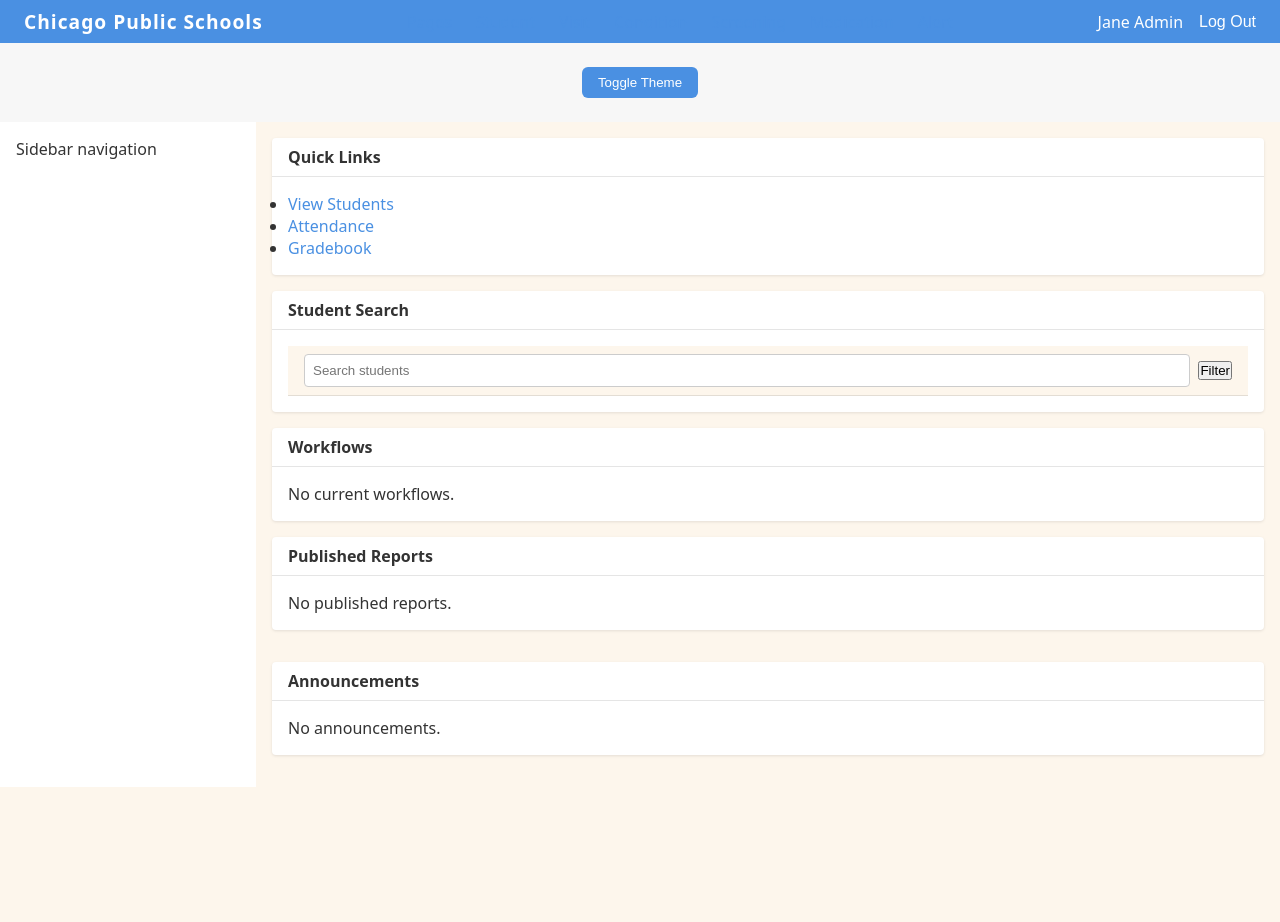
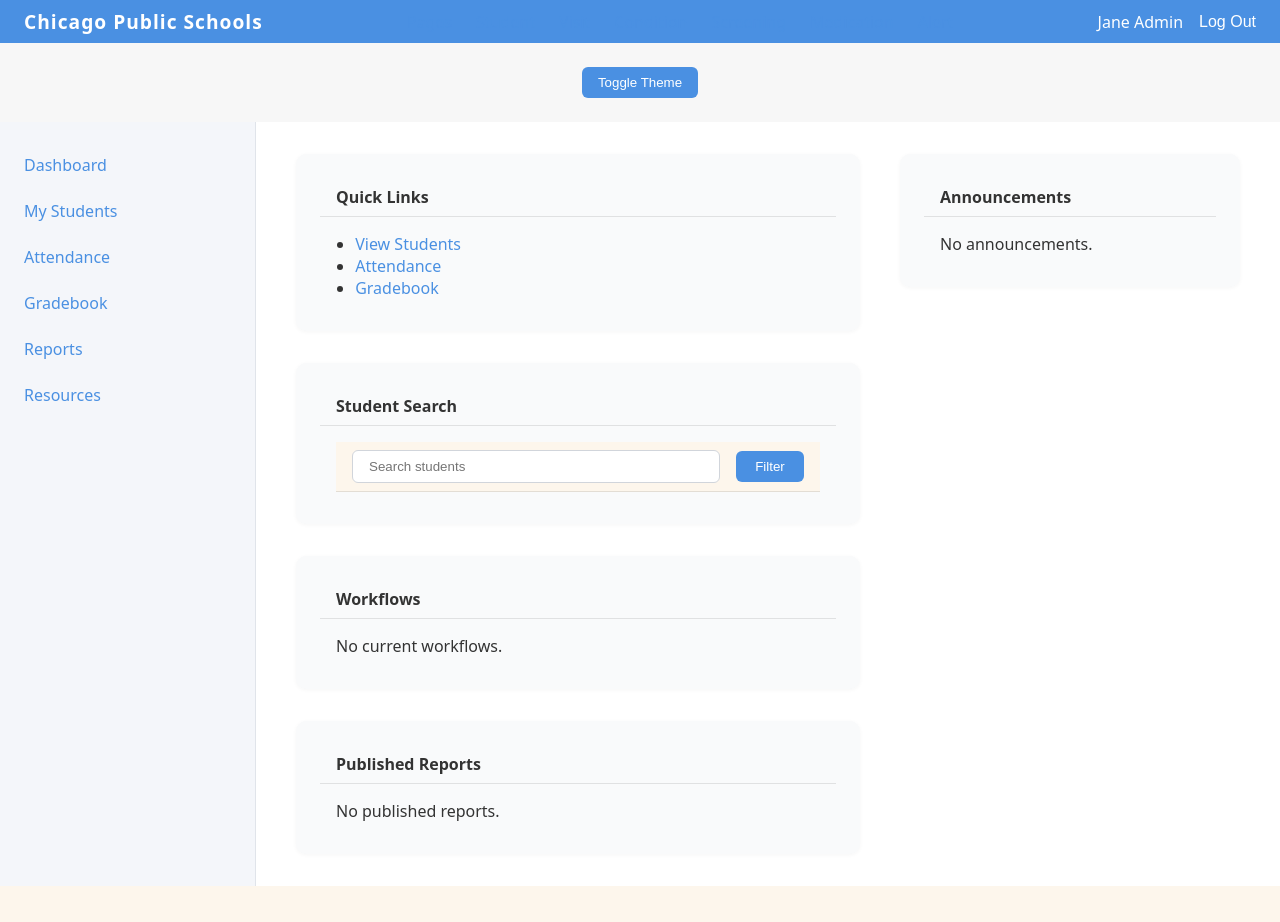
Before and after one commit to ElijahLuis/aspen-redesign, a website: page prototype/pages/home.html in a window 1280 px wide. Drawn offline with Linux system fonts and the light colour scheme.

Commit message:
sidebar and main widget layout adjustment

```diff
--- a/prototype/pages/home.html
+++ b/prototype/pages/home.html
@@ -46,70 +46,54 @@
       </div>
 
     <div class="layout-grid">
-      <aside class="layout-grid__sidebar sidebar">
-        <!-- placeholder sidebar -->
-        <p>Sidebar navigation</p>
+      <aside class="layout-grid__sidebar sidebar" style="background: #f4f6fa; min-width: 220px; max-width: 260px; padding: 2rem 1rem 2rem 1.5rem; border-right: 1px solid #e0e4ea;">
+        <nav aria-label="Sidebar navigation">
+          <ul style="list-style: none; padding: 0; margin: 0; display: flex; flex-direction: column; gap: 1.5rem;">
+            <li><a href="#" class="sidebar-link">Dashboard</a></li>
+            <li><a href="#" class="sidebar-link">My Students</a></li>
+            <li><a href="#" class="sidebar-link">Attendance</a></li>
+            <li><a href="#" class="sidebar-link">Gradebook</a></li>
+            <li><a href="#" class="sidebar-link">Reports</a></li>
+            <li><a href="#" class="sidebar-link">Resources</a></li>
+          </ul>
+        </nav>
       </aside>
 
-      <main class="layout-grid__main main-panel">
-        <div class="main-grid">
-          <div class="main-grid__left">
-            <section class="widget mb-4">
-              <div class="widget__header">
-                <h2 class="widget__title">Quick Links</h2>
-              </div>
+      <main class="layout-grid__main main-panel" style="flex: 1; padding: 2rem 2.5rem; background: #fff; min-height: 80vh;">
+        <div class="main-widgets" style="display: grid; grid-template-columns: 1fr 340px; gap: 2.5rem; align-items: flex-start;">
+          <div class="widgets-left" style="display: flex; flex-direction: column; gap: 2rem;">
+            <section class="widget" style="background: #f9fafb; border-radius: 10px; box-shadow: 0 1px 4px rgba(0,0,0,0.04); padding: 1.5rem 1.5rem 1rem 1.5rem;">
+              <div class="widget__header"><h2 class="widget__title">Quick Links</h2></div>
               <div class="widget__body">
-                <ul>
+                <ul style="padding-left: 1.2rem;">
                   <li><a href="#">View Students</a></li>
                   <li><a href="#">Attendance</a></li>
                   <li><a href="#">Gradebook</a></li>
                 </ul>
               </div>
             </section>
-
-            <section class="widget mb-4">
-              <div class="widget__header">
-                <h2 class="widget__title">Student Search</h2>
-              </div>
+            <section class="widget" style="background: #f9fafb; border-radius: 10px; box-shadow: 0 1px 4px rgba(0,0,0,0.04); padding: 1.5rem 1.5rem 1rem 1.5rem;">
+              <div class="widget__header"><h2 class="widget__title">Student Search</h2></div>
               <div class="widget__body">
-                <div class="find-bar">
-                  <div class="find-bar__search">
-                    <input type="text" placeholder="Search students" aria-label="Search students">
-                  </div>
-                  <div class="find-bar__filters">
-                    <button type="button">Filter</button>
-                  </div>
+                <div class="find-bar" style="display: flex; gap: 1rem; align-items: center;">
+                  <input type="text" placeholder="Search students" aria-label="Search students" style="flex: 1; padding: 0.5rem 1rem; border-radius: 6px; border: 1px solid #d1d5db;">
+                  <button type="button" style="padding: 0.5rem 1.2rem; border-radius: 6px; border: none; background: var(--color-primary, #003366); color: #fff; cursor: pointer;">Filter</button>
                 </div>
               </div>
             </section>
-
-            <section class="widget mb-4">
-              <div class="widget__header">
-                <h2 class="widget__title">Workflows</h2>
-              </div>
-              <div class="widget__body">
-                <p>No current workflows.</p>
-              </div>
+            <section class="widget" style="background: #f9fafb; border-radius: 10px; box-shadow: 0 1px 4px rgba(0,0,0,0.04); padding: 1.5rem 1.5rem 1rem 1.5rem;">
+              <div class="widget__header"><h2 class="widget__title">Workflows</h2></div>
+              <div class="widget__body"><p>No current workflows.</p></div>
             </section>
-
-            <section class="widget mb-4">
-              <div class="widget__header">
-                <h2 class="widget__title">Published Reports</h2>
-              </div>
-              <div class="widget__body">
-                <p>No published reports.</p>
-              </div>
+            <section class="widget" style="background: #f9fafb; border-radius: 10px; box-shadow: 0 1px 4px rgba(0,0,0,0.04); padding: 1.5rem 1.5rem 1rem 1.5rem;">
+              <div class="widget__header"><h2 class="widget__title">Published Reports</h2></div>
+              <div class="widget__body"><p>No published reports.</p></div>
             </section>
           </div>
-
-          <div class="main-grid__right">
-            <section class="widget mb-4">
-              <div class="widget__header">
-                <h2 class="widget__title">Announcements</h2>
-              </div>
-              <div class="widget__body">
-                <p>No announcements.</p>
-              </div>
+          <div class="widgets-right" style="display: flex; flex-direction: column; gap: 2rem;">
+            <section class="widget" style="background: #f9fafb; border-radius: 10px; box-shadow: 0 1px 4px rgba(0,0,0,0.04); padding: 1.5rem 1.5rem 1rem 1.5rem;">
+              <div class="widget__header"><h2 class="widget__title">Announcements</h2></div>
+              <div class="widget__body"><p>No announcements.</p></div>
             </section>
           </div>
         </div>
```
